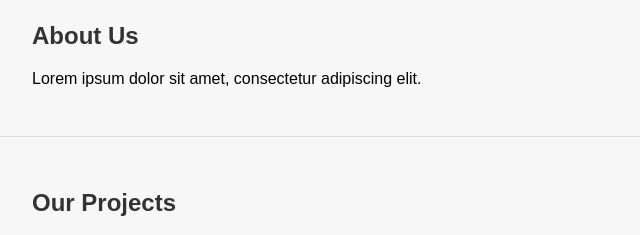
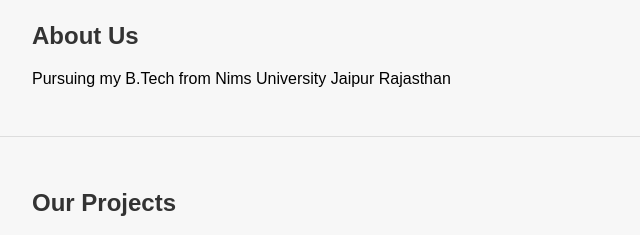
Before and after one commit to versai-in/Demo-portfolio, a plain HTML site: page index.html in a window 1280 px wide. Shown: the part 268-503 px from the top of the page, 0-640 px from the left. Drawn offline with Linux system fonts and the light colour scheme.

Commit message:
about section update

```diff
--- a/index.html
+++ b/index.html
@@ -29,7 +29,7 @@
     <!-- About Section -->
     <section id="about">
         <h2>About Us</h2>
-        <p>Lorem ipsum dolor sit amet, consectetur adipiscing elit.</p>
+        <p>Pursuing my B.Tech from Nims University Jaipur Rajasthan</p>
     </section>
 
     <!-- Projects Section -->
```
